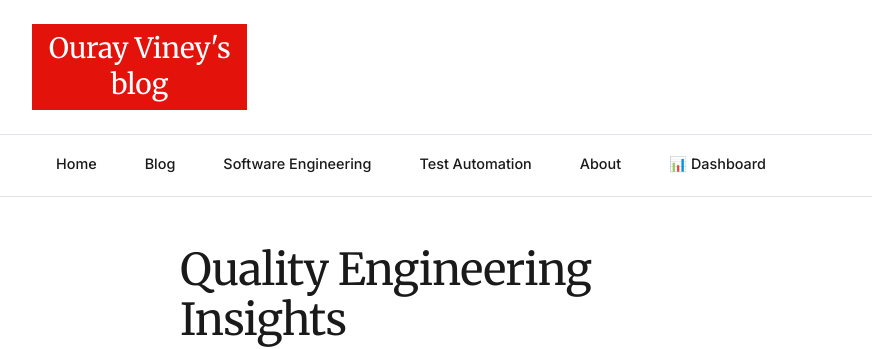
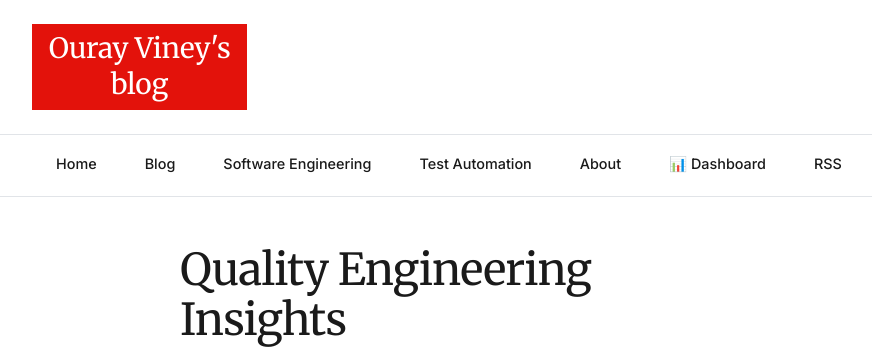
Before and after one commit to oviney/blog, a Jekyll site: the page built from index.md, in a window 1280 px wide and 900 px high. Shown: the top 349 px of the window, without its empty margins (182-1054 px from the left). Built offline with Jekyll 4.4.1, drawn with Linux system fonts in a browser that asks for light colours.

Commit message:
feat(nav): Add RSS feed link to site navigation
Closes #11

Co-Authored-By: Claude Opus 4.6 (1M context) <noreply@anthropic.com>

```diff
--- a/_layouts/default.html
+++ b/_layouts/default.html
@@ -40,6 +40,7 @@
       <li><a href="{{ '/test-automation/' | relative_url }}">Test Automation</a></li>
       <li><a href="{{ '/about/' | relative_url }}">About</a></li>
       <li><a href="{{ '/dashboard/' | relative_url }}" title="Playwright Test Healing Dashboard">📊 Dashboard</a></li>
+      <li><a href="{{ '/feed.xml' | relative_url }}" title="RSS Feed">RSS</a></li>
     </ul>
   </nav>
 
```
